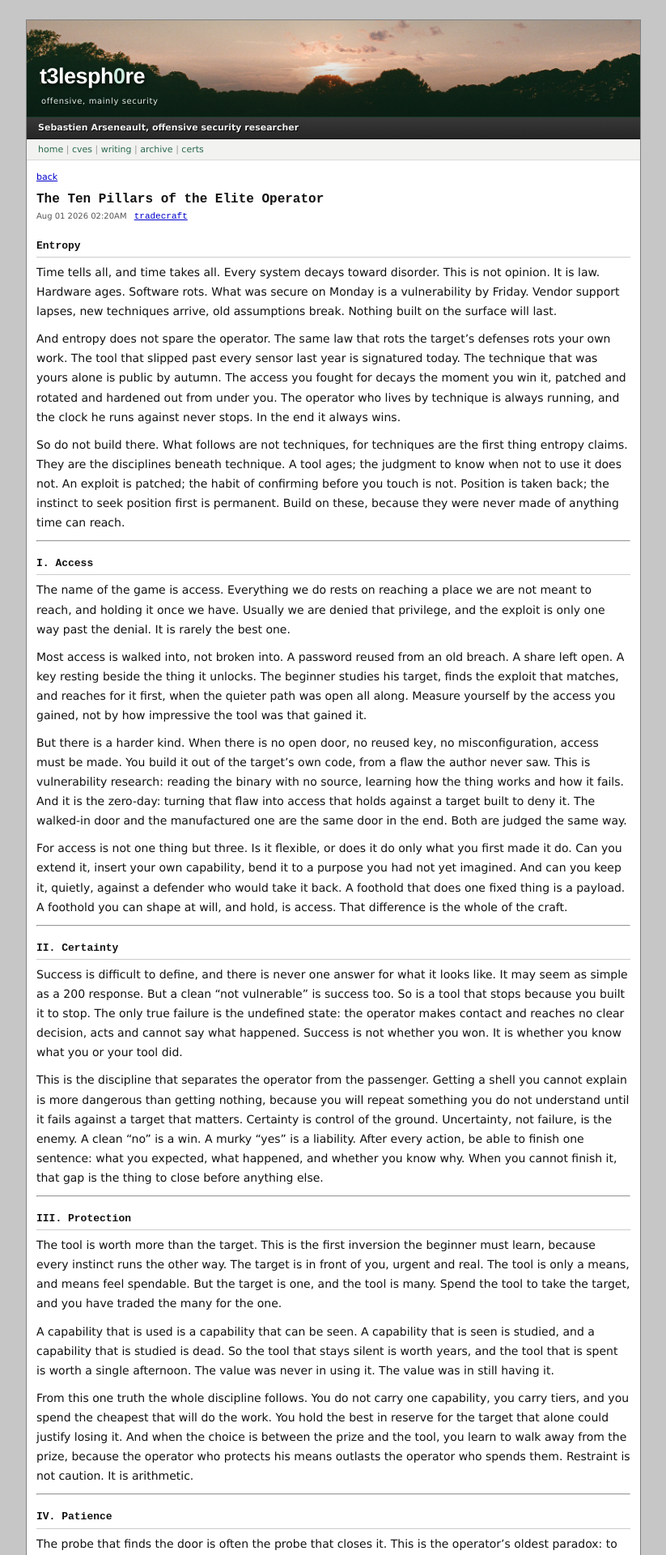
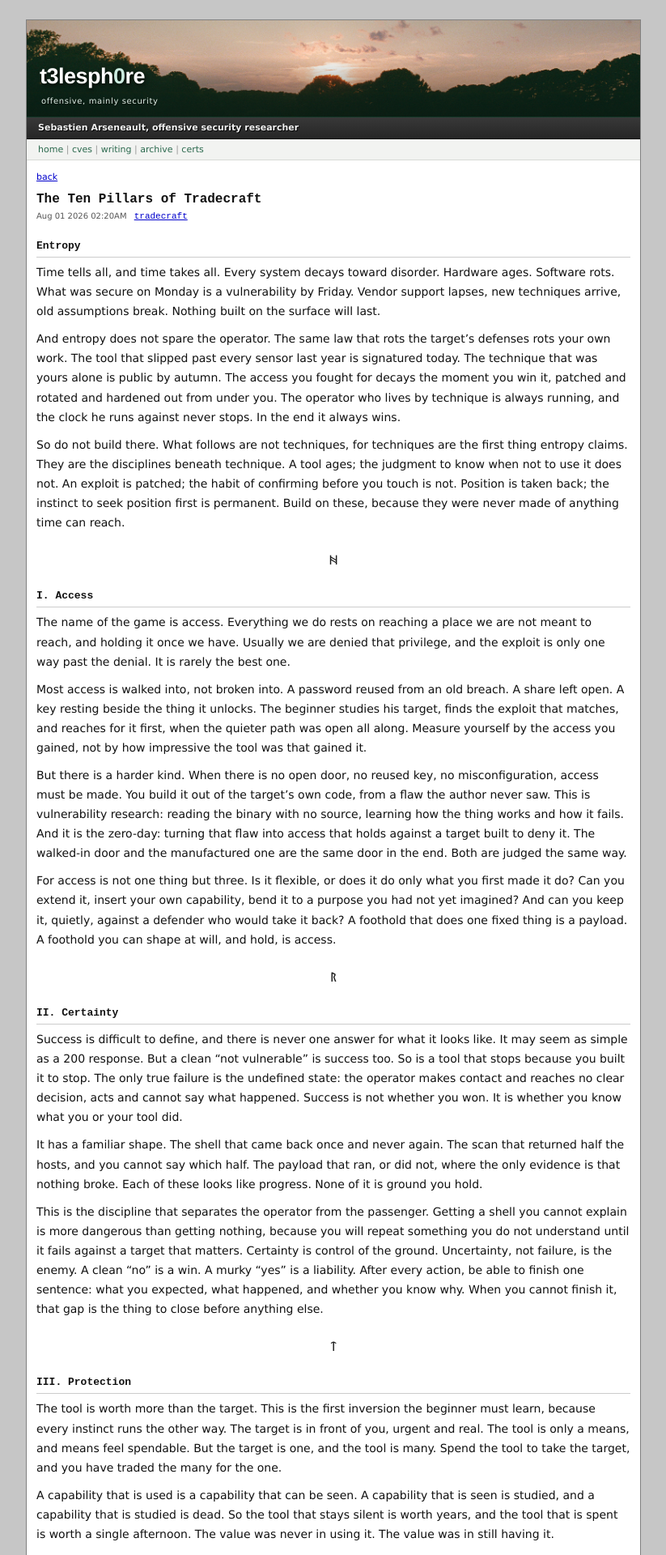
Before and after one commit to t3lesph0re/t3lesph0re.github.io, a Jekyll site: the page built from _posts/2026-07-31-the-ten-pillars.md, in a window 1280 px wide. Shown: the top 1920 px of the page at 81% size, without its empty margins (228-1051 px from the left). Built offline with Jekyll 4.4.1, drawn with Linux system fonts in a browser that asks for light colours; some of the changed text lies outside the part shown.

Commit message:
Ten Pillars: full essay from the PDF, retitle to Tradecraft, add section runes

```diff
--- a/_posts/2026-07-31-the-ten-pillars.md
+++ b/_posts/2026-07-31-the-ten-pillars.md
@@ -1,6 +1,6 @@
 ---
 layout: post
-title: "The Ten Pillars of the Elite Operator"
+title: "The Ten Pillars of Tradecraft"
 date: 2026-07-31 21:20:25 -0500
 category: tradecraft
 redirect_from:
@@ -10,13 +10,13 @@ redirect_from:
 
 ## Entropy
 
-Time tells all, and time takes all. Every system decays toward disorder. This is not opinion. It is law. Hardware ages. Software rots. What was secure on Monday is a vulnerability by Friday. Vendor support lapses, new techniques arrive, old assumptions break. Nothing built on the surface will last.
+Time tells all, and time takes all. Every system decays toward disorder. Hardware ages. Software rots. What was secure on Monday is a vulnerability by Friday. Vendor support lapses, new techniques arrive, old assumptions break. Nothing built on the surface will last.
 
 And entropy does not spare the operator. The same law that rots the target's defenses rots your own work. The tool that slipped past every sensor last year is signatured today. The technique that was yours alone is public by autumn. The access you fought for decays the moment you win it, patched and rotated and hardened out from under you. The operator who lives by technique is always running, and the clock he runs against never stops. In the end it always wins.
 
 So do not build there. What follows are not techniques, for techniques are the first thing entropy claims. They are the disciplines beneath technique. A tool ages; the judgment to know when not to use it does not. An exploit is patched; the habit of confirming before you touch is not. Position is taken back; the instinct to seek position first is permanent. Build on these, because they were never made of anything time can reach.
 
----
+<div class="rune" aria-hidden="true">ᚻ</div>
 
 ## I. Access
 
@@ -26,17 +26,19 @@ Most access is walked into, not broken into. A password reused from an old breac
 
 But there is a harder kind. When there is no open door, no reused key, no misconfiguration, access must be made. You build it out of the target's own code, from a flaw the author never saw. This is vulnerability research: reading the binary with no source, learning how the thing works and how it fails. And it is the zero-day: turning that flaw into access that holds against a target built to deny it. The walked-in door and the manufactured one are the same door in the end. Both are judged the same way.
 
-For access is not one thing but three. Is it flexible, or does it do only what you first made it do. Can you extend it, insert your own capability, bend it to a purpose you had not yet imagined. And can you keep it, quietly, against a defender who would take it back. A foothold that does one fixed thing is a payload. A foothold you can shape at will, and hold, is access. That difference is the whole of the craft.
+For access is not one thing but three. Is it flexible, or does it do only what you first made it do? Can you extend it, insert your own capability, bend it to a purpose you had not yet imagined? And can you keep it, quietly, against a defender who would take it back? A foothold that does one fixed thing is a payload. A foothold you can shape at will, and hold, is access.
 
----
+<div class="rune" aria-hidden="true">ᚱ</div>
 
 ## II. Certainty
 
 Success is difficult to define, and there is never one answer for what it looks like. It may seem as simple as a 200 response. But a clean "not vulnerable" is success too. So is a tool that stops because you built it to stop. The only true failure is the undefined state: the operator makes contact and reaches no clear decision, acts and cannot say what happened. Success is not whether you won. It is whether you know what you or your tool did.
 
+It has a familiar shape. The shell that came back once and never again. The scan that returned half the hosts, and you cannot say which half. The payload that ran, or did not, where the only evidence is that nothing broke. Each of these looks like progress. None of it is ground you hold.
+
 This is the discipline that separates the operator from the passenger. Getting a shell you cannot explain is more dangerous than getting nothing, because you will repeat something you do not understand until it fails against a target that matters. Certainty is control of the ground. Uncertainty, not failure, is the enemy. A clean "no" is a win. A murky "yes" is a liability. After every action, be able to finish one sentence: what you expected, what happened, and whether you know why. When you cannot finish it, that gap is the thing to close before anything else.
 
----
+<div class="rune" aria-hidden="true">ᛏ</div>
 
 ## III. Protection
 
@@ -44,9 +46,9 @@ The tool is worth more than the target. This is the first inversion the beginner
 
 A capability that is used is a capability that can be seen. A capability that is seen is studied, and a capability that is studied is dead. So the tool that stays silent is worth years, and the tool that is spent is worth a single afternoon. The value was never in using it. The value was in still having it.
 
-From this one truth the whole discipline follows. You do not carry one capability, you carry tiers, and you spend the cheapest that will do the work. You hold the best in reserve for the target that alone could justify losing it. And when the choice is between the prize and the tool, you learn to walk away from the prize, because the operator who protects his means outlasts the operator who spends them. Restraint is not caution. It is arithmetic.
+From this one truth the whole discipline follows. You do not carry one capability, you carry tiers, and you spend the cheapest that will do the work. The old, public exploit before the one nobody has seen. The commodity tool before the one you wrote. You hold the best in reserve for the target that alone could justify losing it. And when the choice is between the prize and the tool, you learn to walk away from the prize, because the operator who protects his means outlasts the operator who spends them. Restraint is not caution. It is arithmetic.
 
----
+<div class="rune" aria-hidden="true">ᛉ</div>
 
 ## IV. Patience
 
@@ -56,7 +58,7 @@ So the discipline is to learn without touching. Everything a target does, it doe
 
 Patience is not waiting. It is the refusal to spend certainty you have not yet secured. The one interaction that matters must be the one that succeeds, because a failed first touch does not simply miss. It burns the tool, the access, and the method all at once, and it warns the defender that someone is at the door. The first touch is often the only touch you get. Everything before it is watching, and watching costs nothing.
 
----
+<div class="rune" aria-hidden="true">ᛁ</div>
 
 ## V. Restraint
 
@@ -64,9 +66,9 @@ More is the instinct that gets you caught. Every foothold you take is a thing th
 
 The defender does not watch for permission. He watches for volume, for repetition, for the shape of someone who is everywhere at once. Nothing you are allowed to do protects you if the doing of it, at scale, draws the eye. And so the small footprint is not modesty. It is survival.
 
-Hold only what you need. Return to nothing you already hold. Set your limits before you begin, when your judgment is clean, so that in the moment, when the temptation is to take one more, you have already decided not to. Restraint is a decision made in advance against a self you cannot yet see.
+Hold only what you need. One beacon that answers is worth more than five that might be noticed. Return to nothing you already hold. Set your limits before you begin, when your judgment is clean, so that in the moment, when the temptation is to take one more, you have already decided not to. Restraint is a decision made in advance against a self you cannot yet see.
 
----
+<div class="rune" aria-hidden="true">ᚾ</div>
 
 ## VI. Memory
 
@@ -76,7 +78,7 @@ Most operators remember only what wounded them, the dramatic failures, and forge
 
 And memory is only half the discipline. The other half is turning what you remember into something you can no longer forget, a rule that makes the old mistake impossible rather than merely unlikely. To record the burn is to have a diary. To make the burn structurally impossible is to have a discipline. Only the second one protects you, because only the second one does not depend on you remembering in the moment you are least able to.
 
----
+<div class="rune" aria-hidden="true">ᛄ</div>
 
 ## VII. Separation
 
@@ -86,17 +88,17 @@ The first is the separation of building from doing. Building wants patience, and
 
 The second is the separation of the parts. No single piece should know the whole, and no single loss should cost you everything. The tool must not carry the target within it. The path in must not be the path out. What you build must be arranged so that whoever finds one thread cannot pull the rest of the cloth toward him. This is why the strongest work is assembled from pieces that mean nothing alone, so that a defender holding one of them holds a fragment that points nowhere. To compartment is to lose gracefully, to give up a piece without surrendering the position. The operator who ties everything to everything has built a machine that fails all at once. The one who separates has built a thing that can bleed a little and live.
 
----
+<div class="rune" aria-hidden="true">ᚦ</div>
 
 ## VIII. Provenance
 
-You cannot fix what you cannot trace. Every change you make to your craft is a change that may someday betray you, and when it does, you will need to know which one it was. The operator who edits blindly, keeping no record of what he altered or why, is helpless the day his work begins to fail, because he cannot walk backward to the moment it broke.
+Memory keeps the outcomes. Provenance keeps the changes, and you cannot fix what you cannot trace. Every change you make to your craft is a change that may someday betray you, and when it does, you will need to know which one it was. The operator who edits blindly, keeping no record of what he altered or why, is helpless the day his work begins to fail, because he cannot walk backward to the moment it broke.
 
-This is why your configuration is not loose knowledge in your head. It is code, and it is kept as code is kept: every change recorded, attributed, carrying the reason it was made. Not a pile of edits, but a history you can read and, when you must, reverse. When a technique that worked begins to fail, you do not theorize about why. You walk the history back, change by change, to the single one that broke it. The operator with a record bisects to the cause in an hour. The one without it guesses for a week and often guesses wrong.
+This is why your configuration belongs nowhere but in code, kept as code is kept: every change recorded, attributed, carrying the reason it was made. Not a pile of edits, but a history you can read and, when you must, reverse. When a technique that worked begins to fail, you do not theorize about why. You walk the history back, change by change, to the single one that broke it. The operator with a record bisects to the cause in an hour. The one without it guesses for a week and often guesses wrong.
 
 The virtue looks like bureaucracy and is its opposite. To account for every change is to keep the power to unwind, to know at any moment what you hold, what you altered, and what you can pull back. This is also how you avoid losing everything at once. The arsenal whose history is lost cannot be recalled when it turns dangerous, and a capability you can no longer control is a capability that now controls you. Keep the account. Let every change carry its reason. Not so you may answer to anyone, but so that when the ground shifts under you, you can find the exact stone that moved, and set it back.
 
----
+<div class="rune" aria-hidden="true">ᛟ</div>
 
 ## IX. Position
 
@@ -108,7 +110,7 @@ Learn the ceiling early, because it will save you years of the wrong ambition. T
 
 So do not fight for the ground you cannot hold. Find the ground that is yours. Position cannot be bought, only occupied, and there is always a place near you that no rival has bothered to take. The deep knowledge of one kind of terrain. The trust that took years to earn. The quiet corner of a field the giants overlook because it is beneath them. Capability is common now, and everyone has good tools. Position is rare, because it must be stood upon and kept. When you are stuck, do not ask what better tool you need. Ask what ground you could hold that no one else has thought to stand on.
 
----
+<div class="rune" aria-hidden="true">ᚪ</div>
 
 ## X. Invisibility
 
@@ -116,9 +118,9 @@ The finest work leaves no mark. To survive on the ground you have taken, you mus
 
 This is a way of building, not a trick added at the end. The invisible thing is designed backward from the eye that hunts it, made from the beginning to mean nothing on its own. What takes without subtracting is the hardest of all to catch, because it triggers no alarm, draws no power, leaves the door as it found it. The strongest presence is the one that cannot be told from absence.
 
-So build for the moment of inspection, not the moment of use. Ask of everything you leave behind: if it were looked at now, doing nothing, would it give itself away? Refine it until the answer is no. The loud operator wins the engagement and loses the war. The quiet one is never known to have been there at all, and that, in the end, is the whole of the art.
+So build for the moment of inspection, not the moment of use. Ask of everything you leave behind: if it were looked at now, doing nothing, would it give itself away? Refine it until the answer is no. The loud operator wins the engagement and loses the war. The quiet one is never known to have been there at all.
 
----
+<div class="rune" aria-hidden="true">ᛝ</div>
 
 ## Tempo
 
@@ -128,6 +130,8 @@ That pressure is the true enemy. Not the defender, not the clock, not the target
 
 This is why the professional is not faster than the rest. He is slower where it counts and instant where it matters, and the difference between the two is everything he decided in advance. Access, certainty, protection, patience, restraint, memory, separation, provenance, position, invisibility. Ten disciplines, and every one of them is a brake set before the descent, so that when the road drops away beneath him he does not have to find the pedal in the dark.
 
-The techniques will not last. They never do. The tool that works today is signatured tomorrow, and the door that stands open now will be sealed by someone who reads the same notes you do. Build your craft on technique and you build on sand that the tide is already coming for. But the disciplines beneath technique were never made of anything time can reach. They held eighty years ago and they hold now, because they are not methods but the refusal to be hurried into abandoning them.
+The techniques will not last. They never do. The tool that works today is signatured tomorrow, and the door that stands open now will be sealed by someone who reads the same notes you do. Build your craft on technique and you build on sand that the tide is already coming for. But the disciplines beneath technique were never made of anything time can reach. They held in the age of dead drops and they hold now, because they are not methods but the refusal to be hurried into abandoning them.
 
 Decide in the calm. Hold in the storm. When the moment comes, there will be nothing left to decide, and that stillness, not speed, is the whole of the art.
+
+<div class="rune" aria-hidden="true">ᛋ</div>
--- a/assets/css/retro.css
+++ b/assets/css/retro.css
@@ -314,3 +314,19 @@ pre code { background:transparent; border:0; padding:0; color:inherit; font-size
 .pgp-sig { margin-top:30px; border-top:1px solid #ddd; padding-top:14px; }
 .pgp-sig .pgp-meta { font-family:"Courier New",Consolas,monospace; font-size:11px; color:#6b6b63; margin-bottom:6px; }
 .pgp-sig .pgp-block { font-family:"Courier New",Consolas,monospace; font-size:10px; line-height:1.35; color:#6b6b63; background:#efeee7; border:1px solid #d3d0c4; padding:8px 10px; overflow:auto; white-space:pre; border-radius:0; }
+
+/* Section rune sigils -- centered beneath each section, smaller, black */
+.post-content .rune,
+.rune {
+  display: block;
+  text-align: center;
+  color: #1a1a1a;
+  font-family: "Noto Sans Runic", "Segoe UI Historic", "Segoe UI Symbol", "Apple Symbols", "Code2000", serif;
+  font-size: 16px;
+  line-height: 1;
+  margin: 26px 0;
+  user-select: none;
+}
+@media (max-width: 600px) {
+  .rune { font-size: 15px; margin: 22px 0; }
+}
```
Also changed, not shown: _data/signatures.yml (+5 -5 lines), 1 other file.
